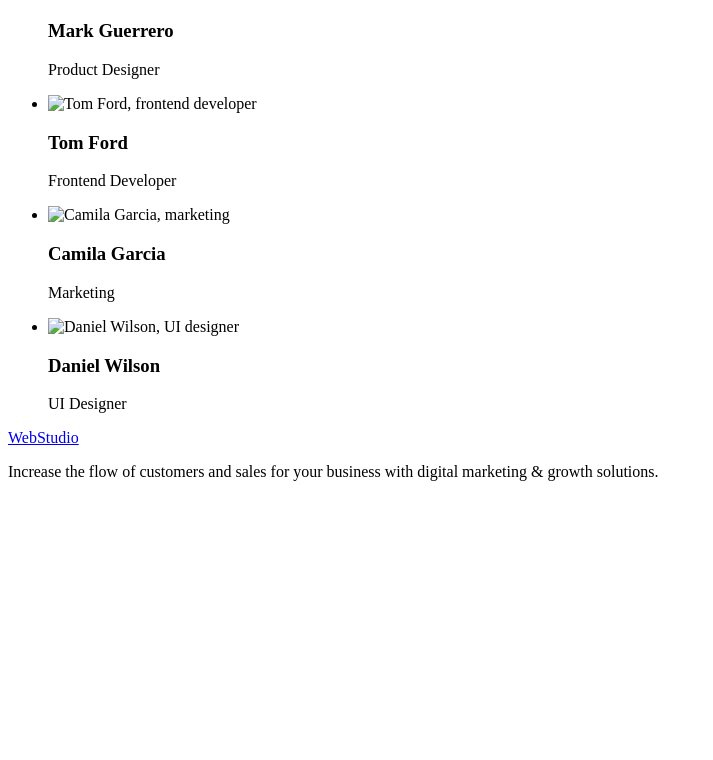
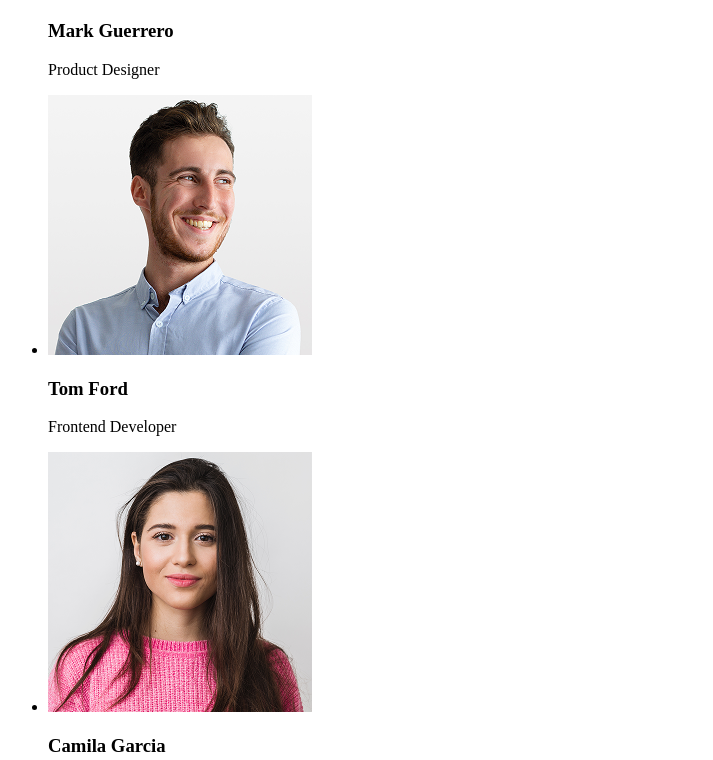
Before and after one commit to seroga25565/goit-markup-hw-01, a plain HTML site: page index.html in a window 1280 px wide. Shown: the part 923-1683 px from the top of the page, without its empty margins (0-713 px from the left). Before the commit the page ends 1420 px from the top, so only its background shows below. Drawn offline with Linux system fonts and the light colour scheme; the site is published under a folder, as on GitHub Pages, so addresses that start at the root find nothing.

Commit message:
fix update image paths

```diff
--- a/index.html
+++ b/index.html
@@ -84,7 +84,7 @@
           </li>
           <li>
             <img
-              src="/images/icons/team-2.png"
+              src="./images/icons/team-2.png"
               alt="Tom Ford, frontend developer"
               width="264"
               height="260"
@@ -94,7 +94,7 @@
           </li>
           <li>
             <img
-              src="/images/icons/team-3.png"
+              src="./images/icons/team-3.png"
               alt="Camila Garcia, marketing"
               width="264"
               height="260"
@@ -104,7 +104,7 @@
           </li>
           <li>
             <img
-              src="/images/icons/team-4.png"
+              src="./images/icons/team-4.png"
               alt="Daniel Wilson, UI designer"
               width="264"
               height="260"
```
